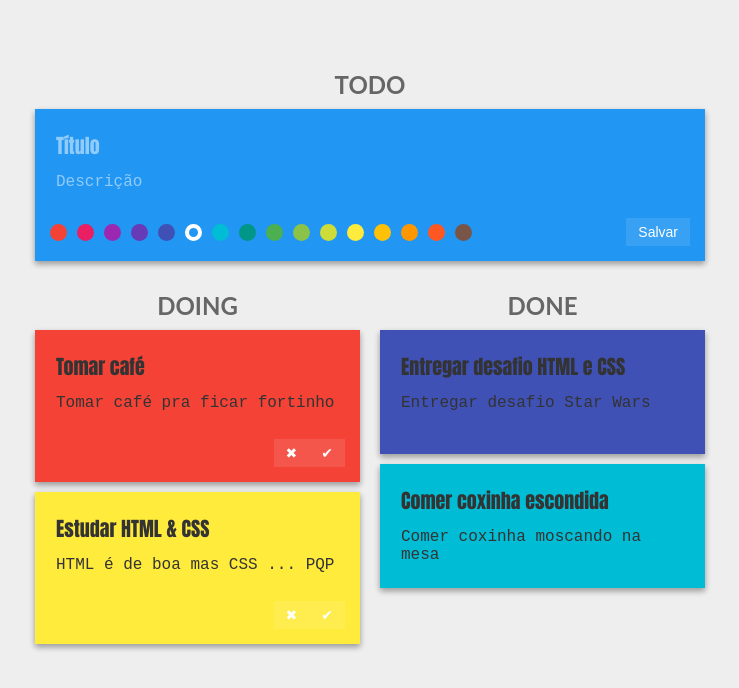
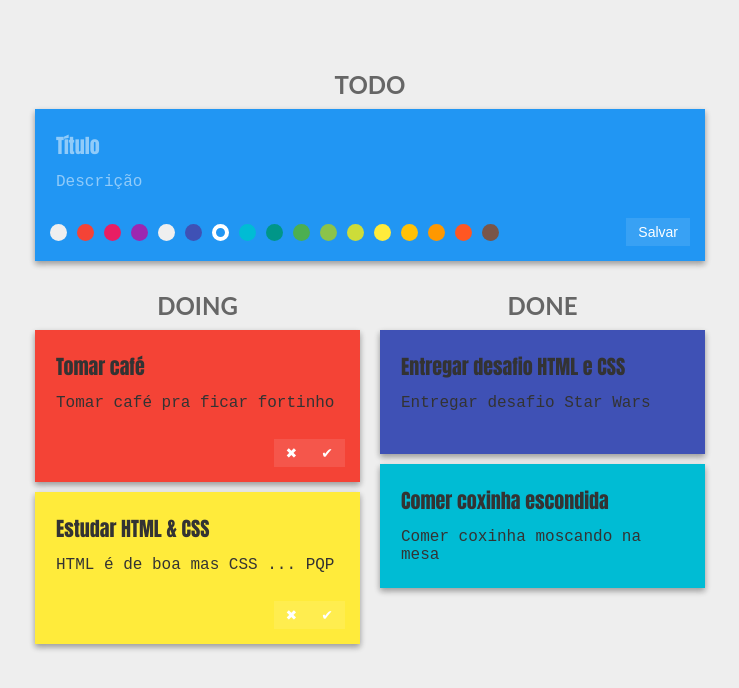
Before and after one commit to thalesnishida/todo-list, a React (Create React App) app: page / in a window 1280 px wide. Shown: the top 688 px of the page, without its empty margins (270-1009 px from the left). Built offline with nearby package versions, Linux system fonts and the light colour scheme.

Commit message:
modifile some function

```diff
--- a/src/components/TodoList/Card/index.tsx
+++ b/src/components/TodoList/Card/index.tsx
@@ -1,14 +1,35 @@
 import React from 'react';
-import { CardProps, Todo } from './interface';
+import { collapseTextChangeRangesAcrossMultipleVersions } from 'typescript';
+import { CardProps, Todo, TodoColors } from './interface';
 
+const colors: TodoColors[] = [
+  "inter",
+  "red",
+  "pink",
+  "purple",
+  "deep",
+  "indigo",
+  "blue",
+  "cyan",
+  "teal",
+  "green",
+  "light-green",
+  "lime",
+  "yellow",
+  "amber",
+  "orange",
+  "deep-orange",
+  "brown"
+];
 function Card(props: CardProps){
 
-  const { status = 'todo', color = 'blue', onSave, onDelete, onComplete} = props;
+  const { id, status = 'todo', color = 'blue', onSave, onDelete, onComplete} = props;
 
   const isReadOnly = status === "doing" || status === "done";
 
   const [title, setTitle] = React.useState(props.title);
   const [description, setDescription] = React.useState(props.description);
+  const [activeColor, setActiveColor] = React.useState(color);
 
   function handleTitle(event: React.ChangeEvent<HTMLInputElement>){
     setTitle(event.target.value);
@@ -20,21 +41,32 @@ function Card(props: CardProps){
     setDescription(event.target.value);
   }
 
+  function handleColorChange(color: TodoColors){
+    setActiveColor(color);
+  }
+
   function handleSave(){
     const todo: Todo = {
       id: Math.floor(Math.random() * 999),
-      title: 'Hello',
-      description: 'description',
+      title: title,
+      description: description,
       status: 'doing',
-      color:"blue"
+      color:activeColor
     }
     onSave(todo);
   }
 
+ function handleDelete(){
 
+   onDelete(id);
+ }
+
+ function handleComplete(){
+   onComplete(id);
+ }
 
   return (
-<div className={`card animate ${color}`}>
+<div className={`card animate ${activeColor}`}>
         <input
         type="text"
         className="card-title"
@@ -54,7 +86,17 @@ function Card(props: CardProps){
 
         {status === 'todo' && (
           <div className="color-options-container">
-          <button type="button" className="color-option animate red"></button>
+            {colors.map((color)=>{
+              return (
+            <button  key={color} className={`color-option animate ${color}
+            ${activeColor === color ? 'active-color' : ''
+          }`}
+          onClick={() => handleColorChange(color)}>
+
+          </button>
+              )
+            })}
+          {/* <button type="button" className="color-option animate red"></button>
           <button type="button" className="color-option animate pink"></button>
           <button type="button" className="color-option animate purple"></button>
           <button type="button" className="color-option animate deep-purple"></button>
@@ -69,7 +111,7 @@ function Card(props: CardProps){
           <button type="button" className="color-option animate amber"></button>
           <button type="button" className="color-option animate orange"></button>
           <button type="button" className="color-option animate deep-orange"></button>
-          <button type="button" className="color-option animate brown"></button>
+          <button type="button" className="color-option animate brown"></button> */}
           <button type="button" className="card-button animate" onClick={handleSave}>
             Salvar
           </button>
@@ -77,10 +119,10 @@ function Card(props: CardProps){
         )}
         {status === 'doing' && (
           <div className="card-buttons-container">
-          <button type="button" className="card-button animate" onClick={onDelete}>
+          <button type="button" className="card-button animate" onClick={handleDelete}>
             ✖
           </button>
-          <button type="button" className="card-button animate" onClick={onComplete}>
+          <button type="button" className="card-button animate" onClick={handleComplete}>
             ✔
           </button>
         </div>
--- a/src/components/TodoList/index.tsx
+++ b/src/components/TodoList/index.tsx
@@ -8,6 +8,7 @@ import Card from './Card/index';
 const allTodos = todosJSON.todos as Todo[];
 
 
+
 function TodoList(){
   const [todos, setTodo] = React.useState<Todo[]>(allTodos)
 
@@ -16,14 +17,34 @@ function TodoList(){
 
   function handleSave(todo: Todo){
     console.log('handleSave', todo);
+
+    const newtodos = [...todos, todo];
+
+    setTodo(newtodos);
   }
 
-  function handleDelete(){
+  function handleDelete(todoId: number){
     console.log('handleDelete');
+
+    const newTodo = todos.filter((todo)=> todo.id !== todoId);
+
+    setTodo(newTodo);
   };
 
-  function handleComplete(){
-    console.log('handleComplete')
+  function handleComplete(todoId: number){
+    console.log('handleComplete');
+    const selecTodo = todos.find((todo) => todo.id === todoId);
+
+    const newTodo: Todo = { ...selecTodo, status: 'done'};
+
+    const newTodos = todos.filter((todo) => todo.id !== todoId);
+
+    const newTodos2 = [
+      ...newTodos, newTodo
+    ];
+
+    setTodo(newTodos2);
+
   }
 
   return (
```
Also changed, not shown: src/components/TodoList/Card/interface.ts (+4 -3 lines).
